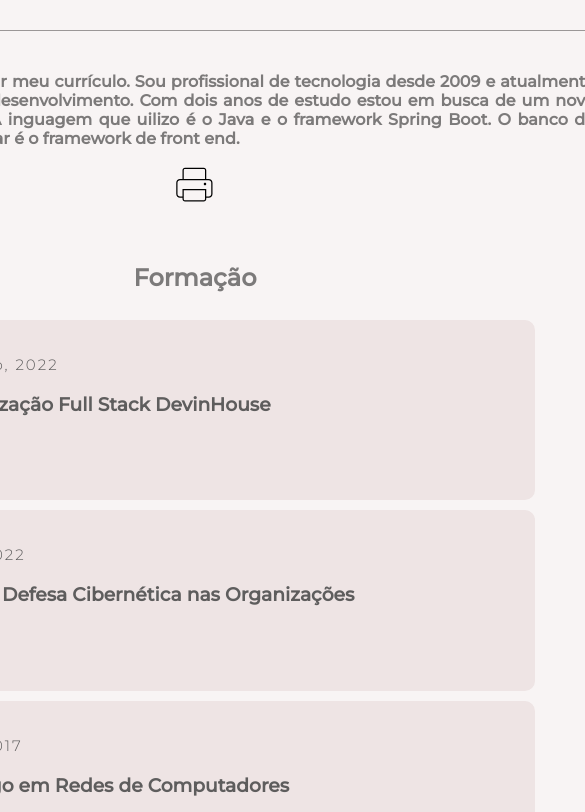
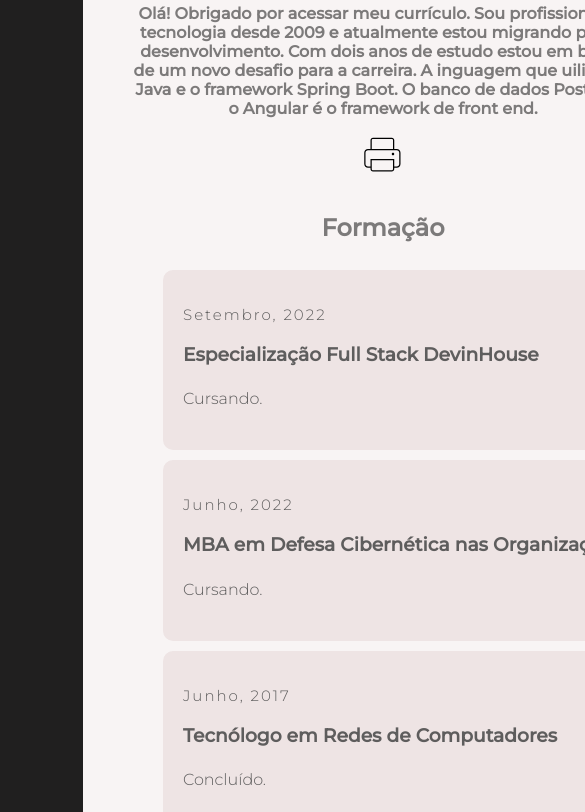
Before and after one commit to 0Rodrigo0/Curriculo-Web, a plain HTML site: page index.html in a window 390 px wide. Shown: the part 499-1311 px from the top of the page, 585 px wide, since content can reach past the window. Drawn offline with Linux system fonts and the light colour scheme.

Commit message:
small devices

```diff
--- a/styles.css
+++ b/styles.css
@@ -299,3 +299,112 @@ footer {
     background-color: rgb(189, 241, 189);
   }
 }
+
+/************** Small devices *************/
+
+@media (max-width: 926px) {
+  body {
+    width: 750px;
+    position: relative;
+    display: flex;
+    justify-content: center;
+    align-items: center;
+    flex-wrap: wrap;
+  }
+  header {
+    width: 600px;
+    height: 200px;
+  }
+
+  main {
+    width: 600px;
+  }
+
+  section {
+    width: 600px;
+  }
+
+  h1.nome {
+    width: 500px;
+  }
+
+  h2.nome {
+    width: 500px;
+  }
+
+  h3.texto {
+    width: 500px;
+    text-align: center;
+  }
+
+  .section {
+    width: 600px;
+  }
+
+  .icons {
+    width: 500px;
+  }
+
+  .icons2 {
+    width: 600px;
+  }
+
+  .box {
+    width: 600px;
+  }
+
+  .box1 {
+    width: 600px;
+    position: relative;
+    display: flex;
+    flex-direction: column;
+    justify-content: center;
+    align-items: center;
+  }
+
+  .box2 {
+    width: 500px;
+    position: relative;
+    display: flex;
+    flex-direction: column;
+    align-items: center;
+  }
+
+  .box3 {
+    width: 200px;
+  }
+
+  .box-item {
+    width: 600px;
+  }
+
+  .sobre {
+    width: 600px;
+    position: relative;
+    display: flex;
+    flex-direction: column;
+    justify-content: center;
+    align-items: center;
+  }
+
+  .btn-imprimir {
+    width: 600px;
+  }
+
+  .formacao {
+    width: 600px;
+    position: relative;
+    display: flex;
+    flex-direction: column;
+    justify-content: center;
+    align-items: center;
+  }
+
+  .timeline {
+    width: 600px;
+  }
+
+  footer {
+    width: 600px;
+  }
+}
```
